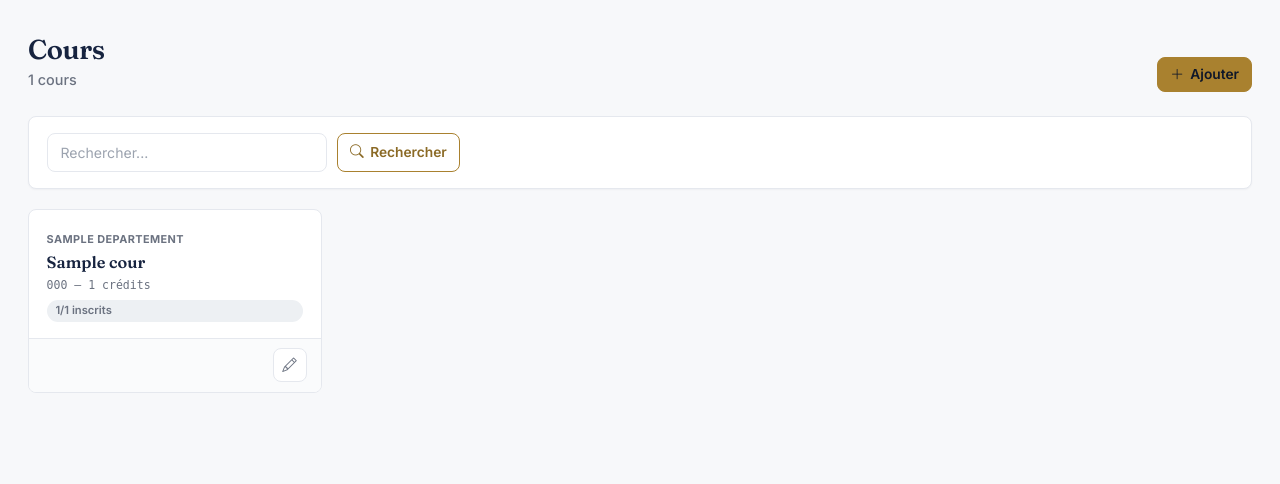
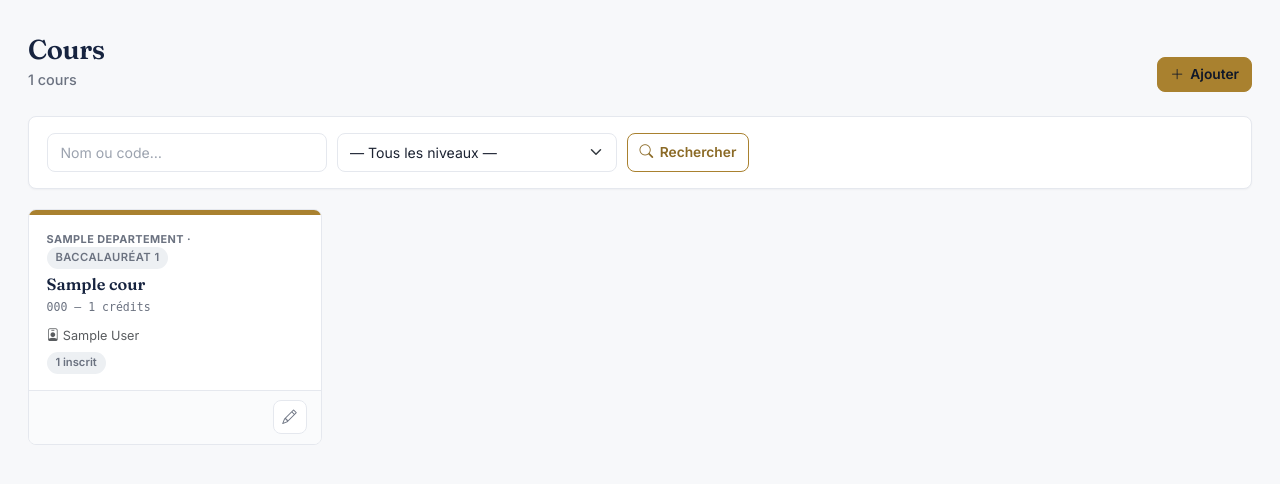
Before and after one commit to monamijer/django-academic, a Django app: page /academique/cours/ in a window 1280 px wide. Shown: the part 108-592 px from the top of the page. Run offline with Django 5.2, Linux system fonts and the light colour scheme; a user stored in the database is signed in; tables that the repository leaves empty hold one stand-in row (values such as "Sample post"); some libraries are stand-ins or nearby versions.

Commit message:
feat(academique/template): niveau filter and reworked course card
- Adds a niveau <select> in the filter bar, wired to the ?niveau= query param handled by liste_cours.
- Course cards display departement, niveau badge, code, credits, professeurs and inscription count.
- Reset link shown when a search or niveau filter is active.
- 'Ajouter' button hidden for PROFESSEUR role.

```diff
--- a/academique/templates/academique/liste_cours.html
+++ b/academique/templates/academique/liste_cours.html
@@ -2,33 +2,71 @@
 {% block titre %}Cours{% endblock %}
 {% block contenu %}
 <div class="page-head">
-  <div><h1>Cours</h1><div class="subtitle">{{ page_obj.paginator.count }} cours</div></div>
-  {% if user.role != "PROFESSEUR" %}
-  <a href="{% url 'academique:creer_cours' %}" class="btn btn-brand btn-icon"><i class="bi bi-plus-lg"></i> Ajouter</a>
+  <div>
+    <h1>Cours</h1>
+    <div class="subtitle">{{ page_obj.paginator.count }} cours</div>
+  </div>
+  {% if user.role != 'PROFESSEUR' %}
+  <a href="{% url 'academique:creer_cours' %}" class="btn btn-brand btn-icon">
+    <i class="bi bi-plus-lg"></i> Ajouter
+  </a>
   {% endif %}
 </div>
+
 <form method="get" class="filter-bar no-print">
-  <input type="text" name="q" value="{{ q }}" class="form-control" placeholder="Rechercher...">
-  <button class="btn btn-outline-brand btn-icon"><i class="bi bi-search"></i> Rechercher</button>
+  <input type="text" name="q" value="{{ q }}" class="form-control" placeholder="Nom ou code…">
+  <select name="niveau" class="form-select">
+    <option value="">— Tous les niveaux —</option>
+    {% for code, label in niveaux %}
+      <option value="{{ code }}" {% if niveau == code %}selected{% endif %}>{{ label }}</option>
+    {% endfor %}
+  </select>
+  <button class="btn btn-outline-brand btn-icon">
+    <i class="bi bi-search"></i> Rechercher
+  </button>
+  {% if q or niveau %}
+    <a href="{% url 'academique:liste_cours' %}" class="btn btn-outline-secondary">
+      Réinitialiser
+    </a>
+  {% endif %}
 </form>
+
 <div class="person-grid">
   {% for c in page_obj %}
   <div class="person-card">
-    <div class="swatch" style="background:var(--brand);"></div>
+    <div class="swatch" style="background: var(--up-brand);"></div>
     <div class="body">
-      <span class="cat-tag">{{ c.departement.nom }}</span>
+      <span class="cat-tag">
+        {{ c.departement.nom }}
+        · <span class="up-tag up-tag--muted">{{ c.get_niveau_display }}</span>
+      </span>
       <span class="name">{{ c.nom }}</span>
       <span class="ref">{{ c.code }} — {{ c.credits }} crédits</span>
-      <span class="tag tag-muted">{{ c.inscriptions.count }}/{{ c.capacite_max }} inscrits</span>
-      {% if not c.est_actif %}<span class="tag tag-bad">Inactif</span>{% endif %}
+      {% if c.professeurs.all %}
+        <div class="small text-muted mt-1">
+          <i class="bi bi-person-badge"></i>
+          {% for p in c.professeurs.all %}{{ p.get_full_name|default:p.username }}{% if not forloop.last %}, {% endif %}{% endfor %}
+        </div>
+      {% endif %}
+      <div class="tags">
+        {% if not c.est_actif %}<span class="tag tag-muted">Inactif</span>{% endif %}
+        <span class="tag tag-muted">{{ c.inscriptions.count }} inscrit{{ c.inscriptions.count|pluralize }}</span>
+      </div>
     </div>
-    {% if user.role != "PROFESSEUR" %}
-    <div class="footer-actions no-print">
-      <a href="{% url 'academique:modifier_cours' c.pk %}" class="icon-btn" title="Modifier"><i class="bi bi-pencil"></i></a>
+    {% if user.role != 'PROFESSEUR' %}
+    <div class="footer-actions">
+      <a href="{% url 'academique:modifier_cours' c.pk %}" class="icon-btn" title="Modifier">
+        <i class="bi bi-pencil"></i>
+      </a>
     </div>
     {% endif %}
   </div>
-  {% empty %}<div class="panel" style="grid-column:1/-1; padding:2rem; text-align:center; color:var(--muted);">Aucun cours.</div>{% endfor %}
+  {% empty %}
+  <div class="panel" style="grid-column: 1/-1; padding: 2rem; text-align: center; color: var(--up-muted);">
+    Aucun cours trouvé.
+  </div>
+  {% endfor %}
 </div>
+
 {% include "pagination.html" %}
 {% endblock %}
```
